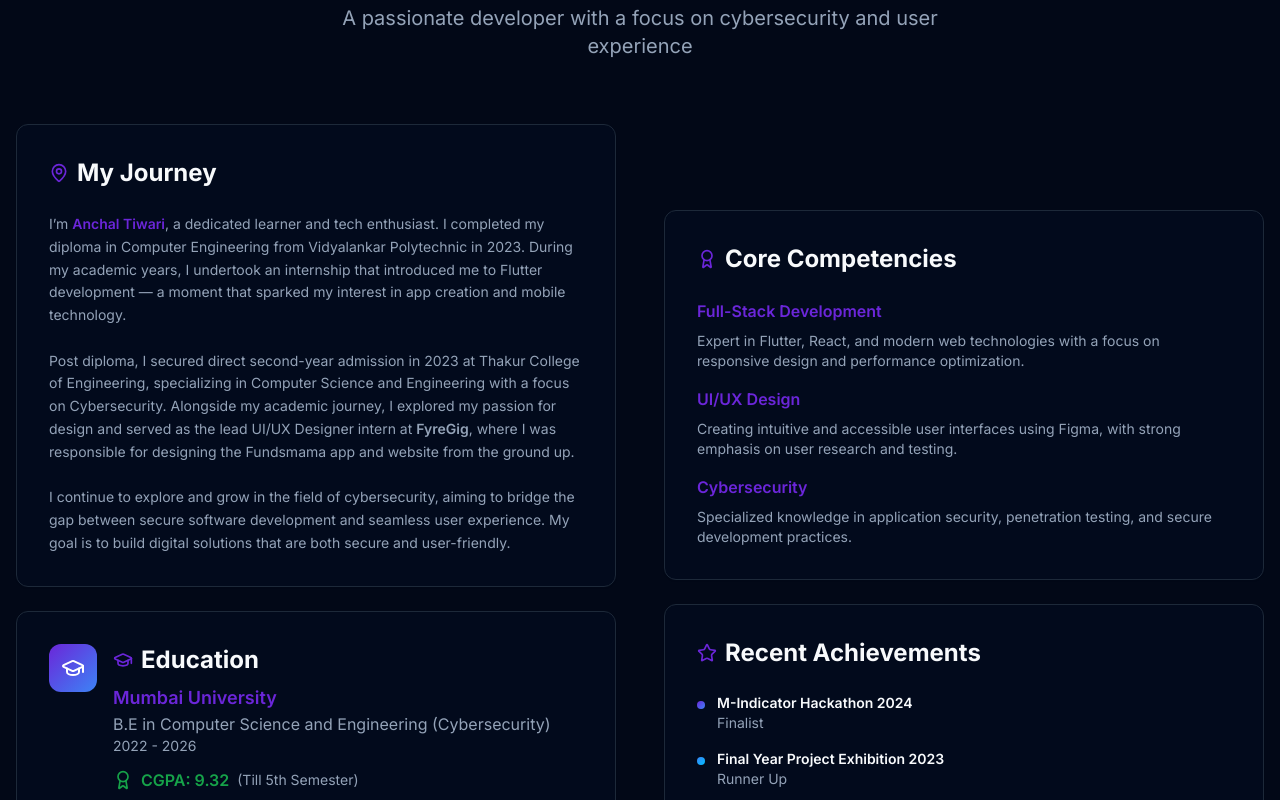
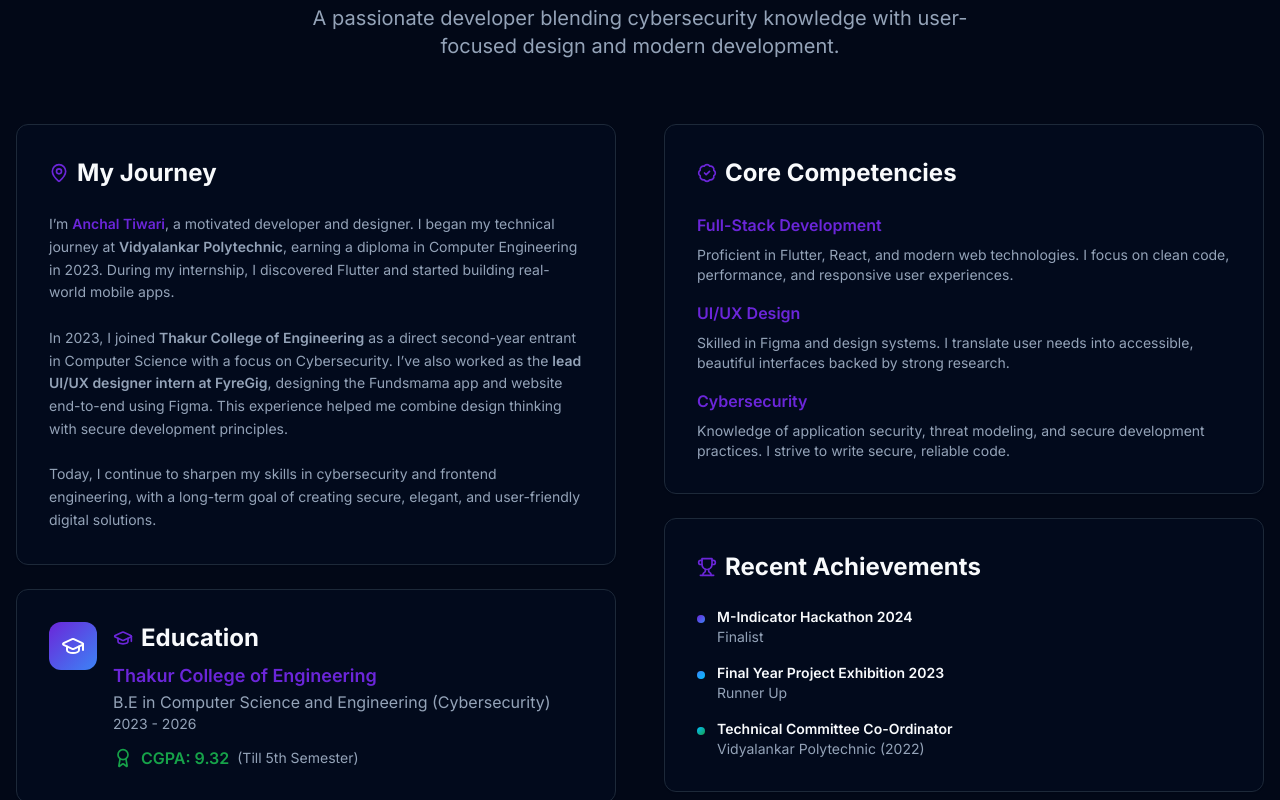
Before and after one commit to achy02/anchalportfolio, a React (Vite) app: page / in a window 1280 px wide. Shown: the part 940-1740 px from the top of the page. Built offline with nearby package versions, Linux system fonts and the light colour scheme.

Commit message:
Update About.tsx

```diff
--- a/src/components/About.tsx
+++ b/src/components/About.tsx
@@ -1,5 +1,6 @@
 import { Card, CardContent } from '@/components/ui/card';
-import { GraduationCap, Award, MapPin, Star } from 'lucide-react';
+import { GraduationCap, Award, MapPin, BadgeCheck, Trophy } from 'lucide-react';
+import { motion } from 'framer-motion';
 
 export const About = () => {
   return (
@@ -10,15 +11,15 @@ export const About = () => {
             About <span className="text-gradient-primary">Me</span>
           </h2>
           <p className="text-xl text-muted-foreground max-w-2xl mx-auto">
-            A passionate developer with a focus on cybersecurity and user experience
+            A passionate developer blending cybersecurity knowledge with user-focused design and modern development.
           </p>
         </div>
 
-        <div className="grid md:grid-cols-2 gap-12 items-center">
-          {/* Left side - Education, Journey, Stats */}
+        <div className="grid md:grid-cols-2 gap-12 items-start">
+          {/* Left side - Journey, Education, Stats */}
           <div className="space-y-6">
-
             {/* My Journey Card */}
+            <motion.div initial={{ opacity: 0, y: 30 }} whileInView={{ opacity: 1, y: 0 }} transition={{ duration: 0.6 }}>
               <Card className="portfolio-card">
                 <CardContent className="p-8">
                   <h3 className="text-2xl font-bold mb-6 flex items-center gap-2">
@@ -26,16 +27,18 @@ export const About = () => {
                     My Journey
                   </h3>
                   <p className="text-muted-foreground text-sm leading-relaxed">
-                  I’m <span className="font-semibold text-primary">Anchal Tiwari</span>, a dedicated learner and tech enthusiast. I completed my diploma in Computer Engineering from Vidyalankar Polytechnic in 2023. During my academic years, I undertook an internship that introduced me to Flutter development — a moment that sparked my interest in app creation and mobile technology.
+                    I’m <span className="font-semibold text-primary">Anchal Tiwari</span>, a motivated developer and designer. I began my technical journey at <span className="font-semibold">Vidyalankar Polytechnic</span>, earning a diploma in Computer Engineering in 2023. During my internship, I discovered Flutter and started building real-world mobile apps.
                     <br /><br />
-                  Post diploma, I secured direct second-year admission in 2023 at Thakur College of Engineering, specializing in Computer Science and Engineering with a focus on Cybersecurity. Alongside my academic journey, I explored my passion for design and served as the lead UI/UX Designer intern at <span className="font-semibold">FyreGig</span>, where I was responsible for designing the Fundsmama app and website from the ground up.
+                    In 2023, I joined <span className="font-semibold">Thakur College of Engineering</span> as a direct second-year entrant in Computer Science with a focus on Cybersecurity. I’ve also worked as the <span className="font-semibold">lead UI/UX designer intern at FyreGig</span>, designing the Fundsmama app and website end-to-end using Figma. This experience helped me combine design thinking with secure development principles.
                     <br /><br />
-                  I continue to explore and grow in the field of cybersecurity, aiming to bridge the gap between secure software development and seamless user experience. My goal is to build digital solutions that are both secure and user-friendly.
+                    Today, I continue to sharpen my skills in cybersecurity and frontend engineering, with a long-term goal of creating secure, elegant, and user-friendly digital solutions.
                   </p>
                 </CardContent>
               </Card>
+            </motion.div>
 
             {/* Education Card */}
+            <motion.div initial={{ opacity: 0, y: 30 }} whileInView={{ opacity: 1, y: 0 }} transition={{ duration: 0.6, delay: 0.1 }}>
               <Card className="portfolio-card">
                 <CardContent className="p-8">
                   <div className="flex items-start gap-4">
@@ -49,9 +52,9 @@ export const About = () => {
                       </h3>
                       <div className="space-y-3">
                         <div>
-                        <h4 className="text-lg font-semibold text-primary">Mumbai University</h4>
+                          <h4 className="text-lg font-semibold text-primary">Thakur College of Engineering</h4>
                           <p className="text-muted-foreground">B.E in Computer Science and Engineering (Cybersecurity)</p>
-                        <p className="text-sm text-muted-foreground">2022 - 2026</p>
+                          <p className="text-sm text-muted-foreground">2023 - 2026</p>
                         </div>
                         <div className="flex items-center gap-2 mt-4">
                           <Award className="w-5 h-5 text-tech-green" />
@@ -63,9 +66,10 @@ export const About = () => {
                   </div>
                 </CardContent>
               </Card>
-
+            </motion.div>
 
             {/* Quick Stats */}
+            <motion.div initial={{ opacity: 0, y: 30 }} whileInView={{ opacity: 1, y: 0 }} transition={{ duration: 0.6, delay: 0.2 }}>
               <div className="grid grid-cols-2 gap-4">
                 <Card className="portfolio-card">
                   <CardContent className="p-6 text-center">
@@ -80,45 +84,49 @@ export const About = () => {
                   </CardContent>
                 </Card>
               </div>
+            </motion.div>
           </div>
 
           {/* Right side - Skills and Achievements */}
           <div className="space-y-6">
             {/* Core Competencies */}
+            <motion.div initial={{ opacity: 0, y: 30 }} whileInView={{ opacity: 1, y: 0 }} transition={{ duration: 0.6 }}>
               <Card className="portfolio-card">
                 <CardContent className="p-8">
                   <h3 className="text-2xl font-bold mb-6 flex items-center gap-2">
-                  <Award className="w-5 h-5 text-primary" />
+                    <BadgeCheck className="w-5 h-5 text-primary" />
                     Core Competencies
                   </h3>
                   <div className="space-y-4">
                     <div>
                       <h4 className="font-semibold mb-2 text-primary">Full-Stack Development</h4>
                       <p className="text-muted-foreground text-sm">
-                      Expert in Flutter, React, and modern web technologies with a focus on responsive design and performance optimization.
+                        Proficient in Flutter, React, and modern web technologies. I focus on clean code, performance, and responsive user experiences.
                       </p>
                     </div>
                     <div>
                       <h4 className="font-semibold mb-2 text-primary">UI/UX Design</h4>
                       <p className="text-muted-foreground text-sm">
-                      Creating intuitive and accessible user interfaces using Figma, with strong emphasis on user research and testing.
+                        Skilled in Figma and design systems. I translate user needs into accessible, beautiful interfaces backed by strong research.
                       </p>
                     </div>
                     <div>
                       <h4 className="font-semibold mb-2 text-primary">Cybersecurity</h4>
                       <p className="text-muted-foreground text-sm">
-                      Specialized knowledge in application security, penetration testing, and secure development practices.
+                        Knowledge of application security, threat modeling, and secure development practices. I strive to write secure, reliable code.
                       </p>
                     </div>
                   </div>
                 </CardContent>
               </Card>
+            </motion.div>
 
             {/* Achievements */}
+            <motion.div initial={{ opacity: 0, y: 30 }} whileInView={{ opacity: 1, y: 0 }} transition={{ duration: 0.6, delay: 0.1 }}>
               <Card className="portfolio-card">
                 <CardContent className="p-8">
                   <h3 className="text-2xl font-bold mb-6 flex items-center gap-2">
-                  <Star className="w-5 h-5 text-primary" />
+                    <Trophy className="w-5 h-5 text-primary" />
                     Recent Achievements
                   </h3>
                   <div className="space-y-4">
@@ -146,6 +154,7 @@ export const About = () => {
                   </div>
                 </CardContent>
               </Card>
+            </motion.div>
           </div>
         </div>
       </div>
```
Lines whose indentation alone changed are shown as unchanged.
